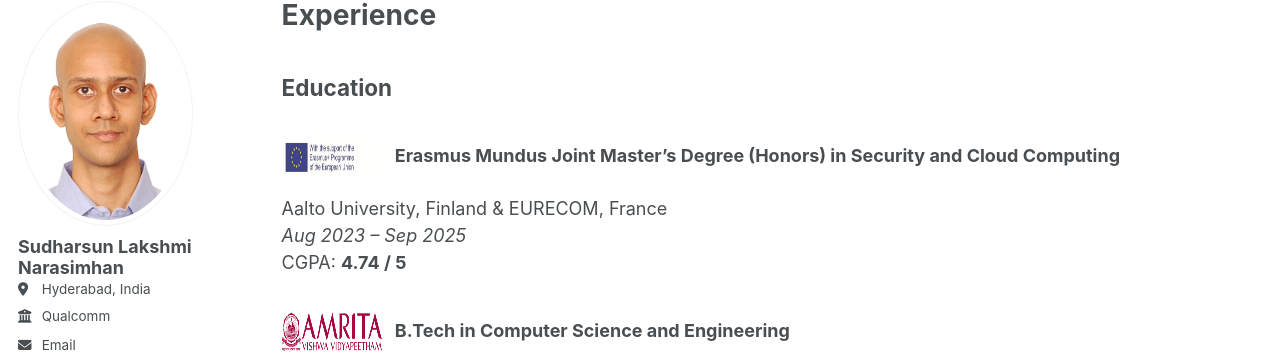
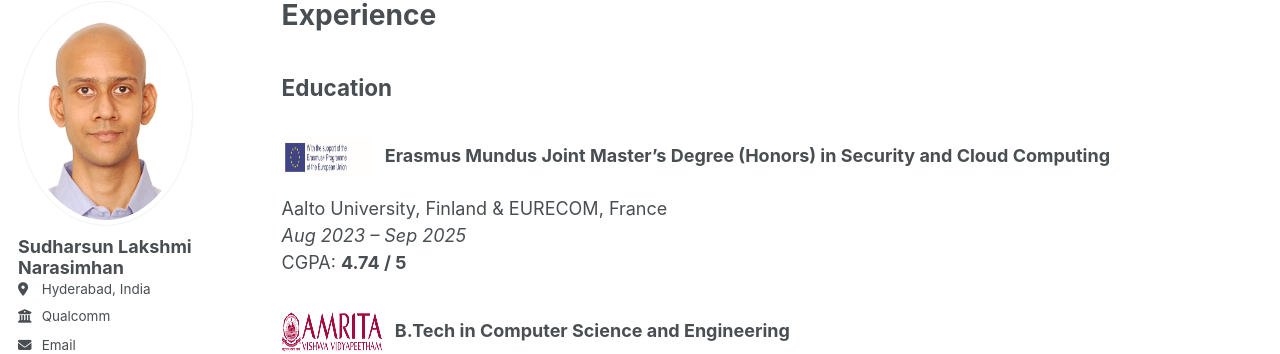
Before and after one commit to sudlaksh/sudlaksh.github.io, a Jekyll site: the page built from _pages/cv.md, in a window 1280 px wide. Shown: the part 100-454 px from the top of the page. Built offline with Jekyll 4.4.1, drawn with Linux system fonts in a browser that asks for light colours; some web fonts are replaced; a script bundle is joined from its source files by our own code; library files that are not in the unit come from our copies.

Commit message:
Adjust logo size in education section

```diff
--- a/_pages/cv.md
+++ b/_pages/cv.md
@@ -10,7 +10,7 @@ redirect_from:
 {% include base_path %}
 ## Education
 
-### ![Aalto Logo](/images/aalto-logo.png){: style="width:100px; height:40px; vertical-align:middle; margin-right:0.5rem;"} Erasmus Mundus Joint Master’s Degree (Honors) in Security and Cloud Computing
+### ![Aalto Logo](/images/aalto-logo.png){: style="width:90px; height:40px; vertical-align:middle; margin-right:0.5rem;"} Erasmus Mundus Joint Master’s Degree (Honors) in Security and Cloud Computing
 Aalto University, Finland & EURECOM, France
 *Aug 2023 – Sep 2025*
 CGPA: **4.74 / 5**
```
